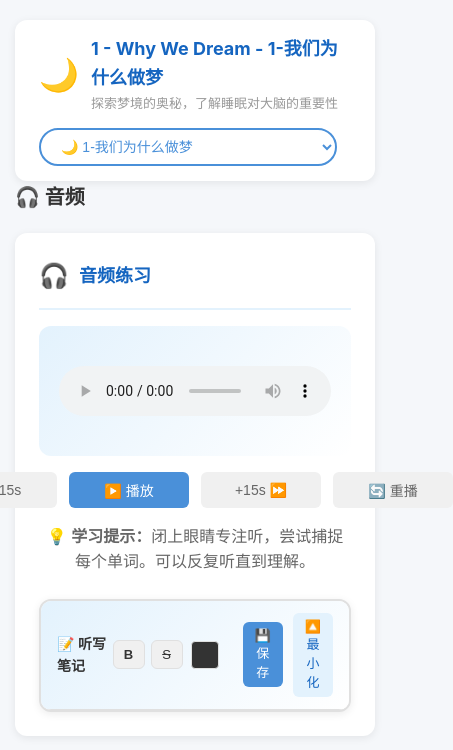
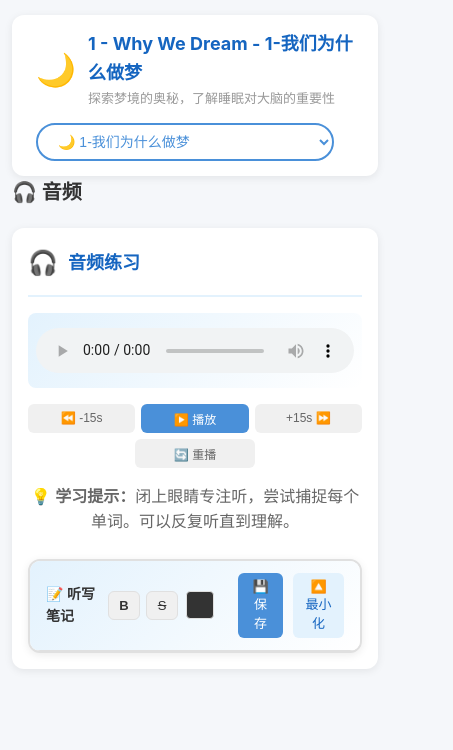
Before and after one commit to dakke2002/english-learning, a React (Vite) app: page /learn in a window 390 px wide. Shown: the top 750 px of the page, 453 px wide, since content can reach past the window. Built offline with nearby package versions, Linux system fonts and the light colour scheme; sample sign-in values are in the browser's storage.

Commit message:
stable v1.0: 移动端适配完成，音频播放正常

```diff
--- a/src/styles/style.css
+++ b/src/styles/style.css
@@ -1286,6 +1286,41 @@ body {
     flex-direction: column;
     align-items: flex-start;
   }
+
+  /* 视频播放器适配 */
+  .video-container {
+    max-width: 100%;
+    border-radius: 8px;
+  }
+
+  .video-container video {
+    width: 100%;
+    height: auto;
+    min-height: 200px;
+  }
+
+  /* 音频播放器适配 */
+  .audio-container {
+    padding: 20px 10px;
+  }
+
+  .audio-container audio,
+  .audio-player-section audio {
+    max-width: 100%;
+    height: 48px;
+  }
+
+  /* 媒体控制按钮适配 */
+  .media-controls {
+    flex-wrap: wrap;
+    gap: 8px;
+  }
+
+  .media-controls .btn {
+    min-width: 100px;
+    font-size: 13px;
+    padding: 8px 12px;
+  }
 }
 
 @media (max-width: 480px) {
@@ -1295,6 +1330,120 @@ body {
 
   .main-content {
     margin-left: 0;
+    padding: 15px 12px;
+  }
+
+  .home-title {
+    font-size: 24px;
+  }
+
+  .home-subtitle {
+    font-size: 14px;
+  }
+
+  .course-grid {
+    grid-template-columns: 1fr;
+    padding: 0 10px;
+  }
+
+  /* 内容卡片内边距减小 */
+  .content-card {
+    padding: 16px;
+  }
+
+  /* 视频播放器全屏适配 */
+  .video-container {
+    border-radius: 6px;
+  }
+
+  .video-container video {
+    min-height: 180px;
+  }
+
+  /* 音频播放器全屏适配 */
+  .audio-container {
+    padding: 15px 8px;
+    background: linear-gradient(135deg, var(--primary-light) 0%, #fff 100%);
+    border-radius: 8px;
+  }
+
+  .audio-container audio,
+  .audio-player-section audio {
+    width: 100%;
+    max-width: none;
+    height: 45px;
+  }
+
+  .audio-player-section {
+    padding: 15px;
+    margin-bottom: 16px;
+  }
+
+  /* 媒体控制按钮小屏幕适配 */
+  .media-controls {
+    flex-direction: row;
+    flex-wrap: wrap;
+    gap: 6px;
+    justify-content: center;
+  }
+
+  .media-controls .btn {
+    min-width: 80px;
+    max-width: 120px;
+    flex: 1 1 80px;
+    font-size: 12px;
+    padding: 6px 10px;
+  }
+
+  /* 词汇卡片适配 */
+  .vocab-card {
+    padding: 15px;
+  }
+
+  .vocab-word {
+    font-size: 18px;
+  }
+
+  /* 句式卡片适配 */
+  .pattern-card {
+    padding: 15px;
+  }
+
+  .pattern-english {
+    font-size: 16px;
+  }
+
+  /* 双语对照文本适配 */
+  .bilingual-text-scrollable,
+  .english-text-scrollable {
+    padding: 15px;
+    font-size: 14px;
+    max-height: 300px;
+  }
+
+  /* 课程卡片适配 */
+  .course-card.main-module-card,
+  .course-grid .course-card {
+    padding: 20px 15px;
+  }
+
+  .course-card .course-icon {
+    font-size: 48px;
+  }
+
+  .course-card .course-title {
+    font-size: 18px;
+    min-height: auto;
+  }
+
+  .course-card .course-description {
+    font-size: 13px;
+    min-height: auto;
+  }
+
+  .course-card .course-btn {
+    font-size: 14px;
+    padding: 10px 20px;
   }
 }
 
```
